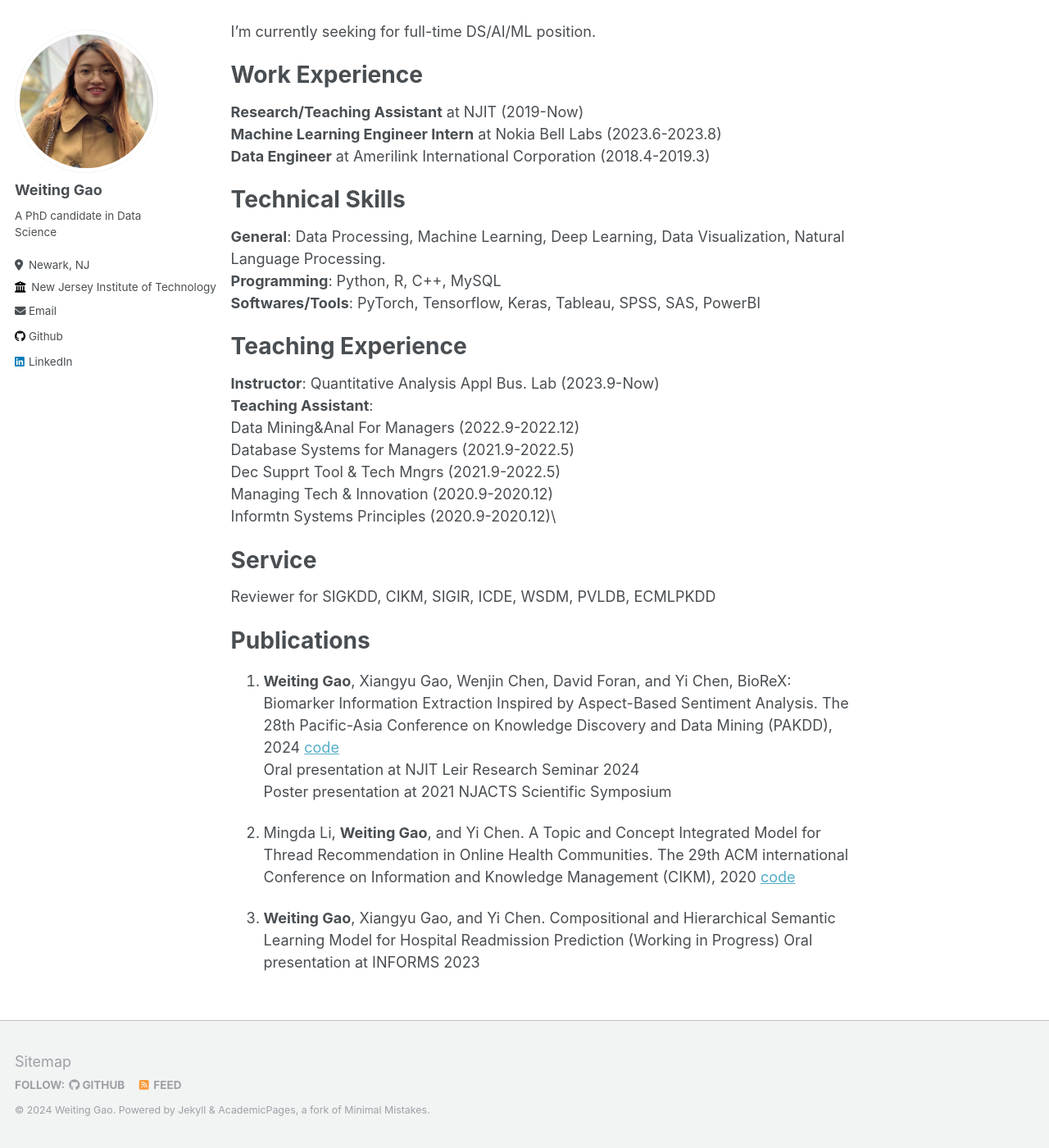
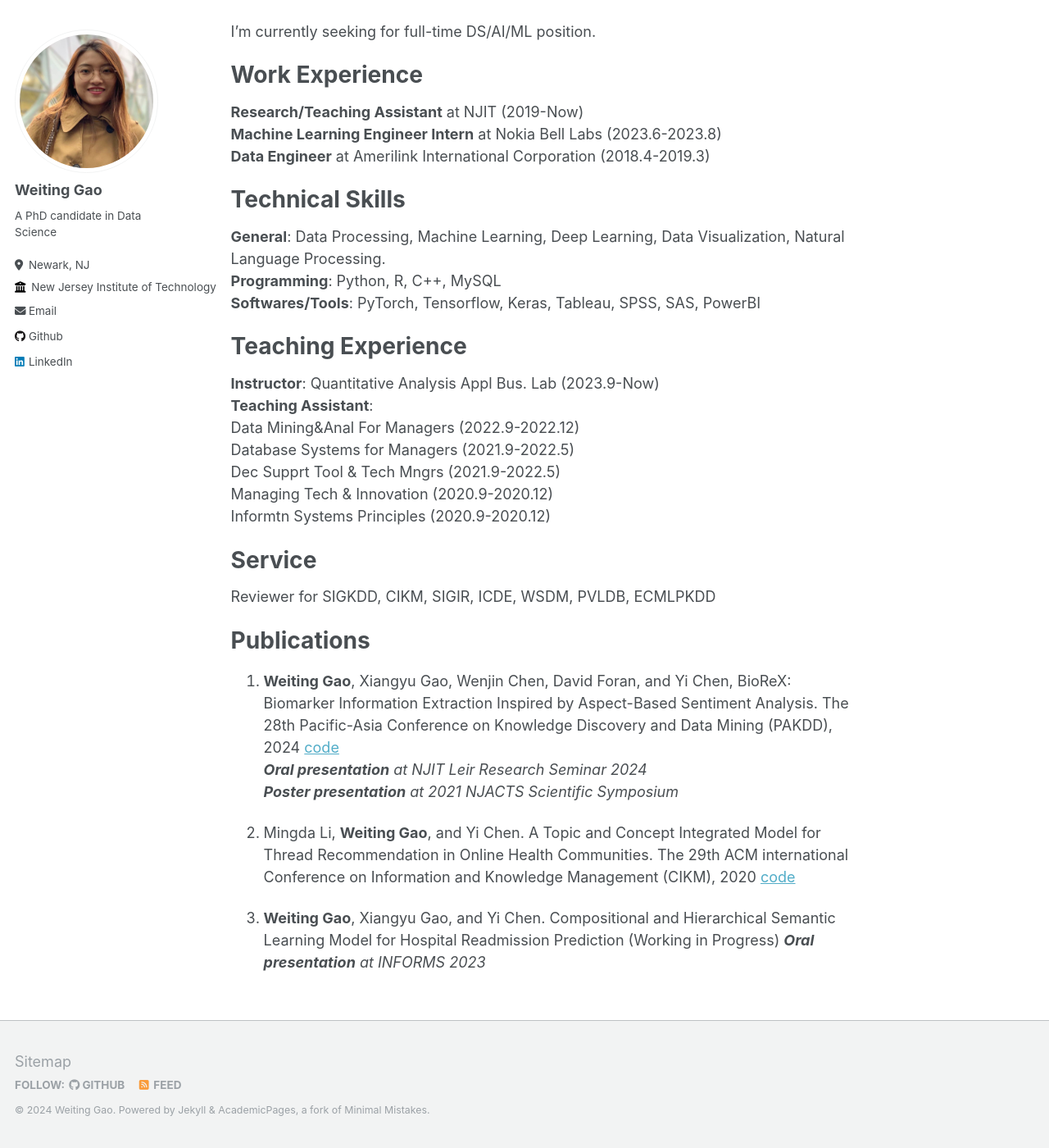
Before and after one commit to Weiting-Gao/weiting-gao.github.io, a Jekyll site: the page built from _pages/about.md, in a window 1280 px wide and 1400 px high, scrolled down 375 px. Shown: the whole window at 82% size. Built offline with Jekyll 4.4.1, drawn with Linux system fonts in a browser that asks for light colours.

```diff
--- a/_pages/about.md
+++ b/_pages/about.md
@@ -32,7 +32,7 @@ Data Mining&Anal For Managers (2022.9-2022.12)\\
 Database Systems for Managers (2021.9-2022.5)\\
 Dec Supprt Tool & Tech Mngrs (2021.9-2022.5)\\
 Managing Tech & Innovation (2020.9-2020.12)\\
-Informtn Systems Principles (2020.9-2020.12)\\
+Informtn Systems Principles (2020.9-2020.12)
 
 Service
 ======
@@ -41,13 +41,13 @@ Reviewer for SIGKDD, CIKM, SIGIR, ICDE, WSDM, PVLDB, ECMLPKDD
 Publications
 ======
 1. **Weiting Gao**, Xiangyu Gao, Wenjin Chen, David Foran, and Yi Chen, BioReX: Biomarker Information Extraction Inspired by Aspect-Based Sentiment Analysis. The 28th Pacific-Asia Conference on Knowledge Discovery and Data Mining (PAKDD), 2024 [code](https://github.com/NJIT-AI-in-Healthcare/Pathology-Biomarker-Information-Extraction)\\
-Oral presentation at NJIT Leir Research Seminar 2024 \\
-Poster presentation at 2021 NJACTS Scientific Symposium
+***Oral presentation** at NJIT Leir Research Seminar 2024* \\
+***Poster presentation** at 2021 NJACTS Scientific Symposium*
 
 1. Mingda Li, **Weiting Gao**, and Yi Chen. A Topic and Concept Integrated Model for Thread Recommendation in Online Health Communities. The 29th ACM international Conference on Information and Knowledge Management (CIKM), 2020 [code](https://github.com/WeitingGG/Recommender-System-for-OHC-CLIR-CLLIR)
 
 1. **Weiting Gao**, Xiangyu Gao, and Yi Chen. Compositional and Hierarchical Semantic Learning Model for Hospital Readmission Prediction (Working in Progress)
-Oral presentation at INFORMS 2023
+***Oral presentation** at INFORMS 2023*
 
 <!-- This is the front page of a website that is powered by the [academicpages template](https://github.com/academicpages/academicpages.github.io) and hosted on GitHub pages. [GitHub pages](https://pages.github.com) is a free service in which websites are built and hosted from code and data stored in a GitHub repository, automatically updating when a new commit is made to the respository. This template was forked from the [Minimal Mistakes Jekyll Theme](https://mmistakes.github.io/minimal-mistakes/) created by Michael Rose, and then extended to support the kinds of content that academics have: publications, talks, teaching, a portfolio, blog posts, and a dynamically-generated CV. You can fork [this repository](https://github.com/academicpages/academicpages.github.io) right now, modify the configuration and markdown files, add your own PDFs and other content, and have your own site for free, with no ads! An older version of this template powers my own personal website at [stuartgeiger.com](http://stuartgeiger.com), which uses [this Github repository](https://github.com/staeiou/staeiou.github.io).
 
```
